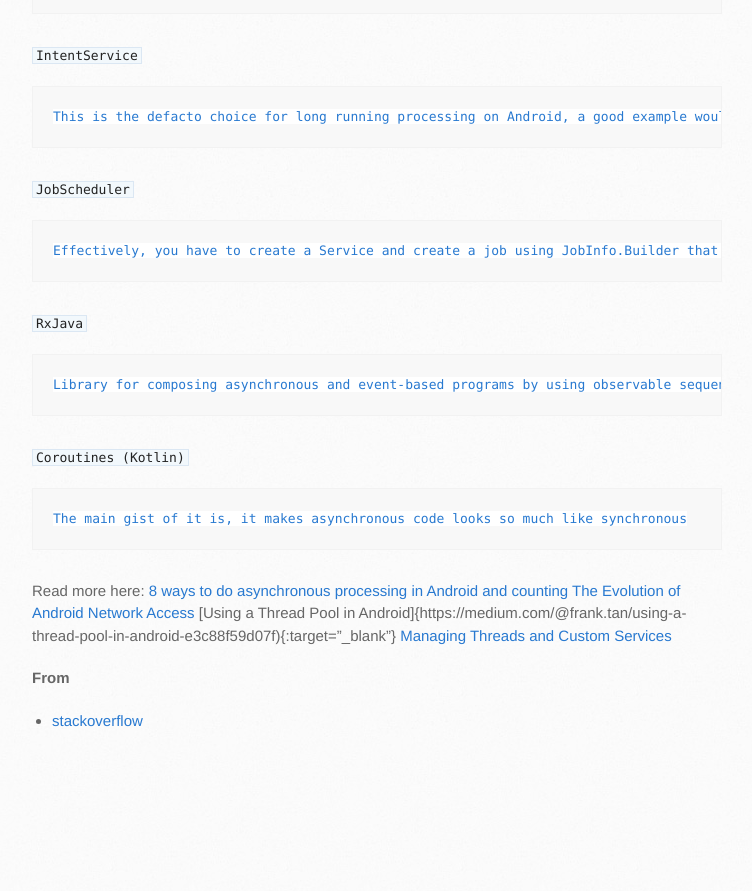
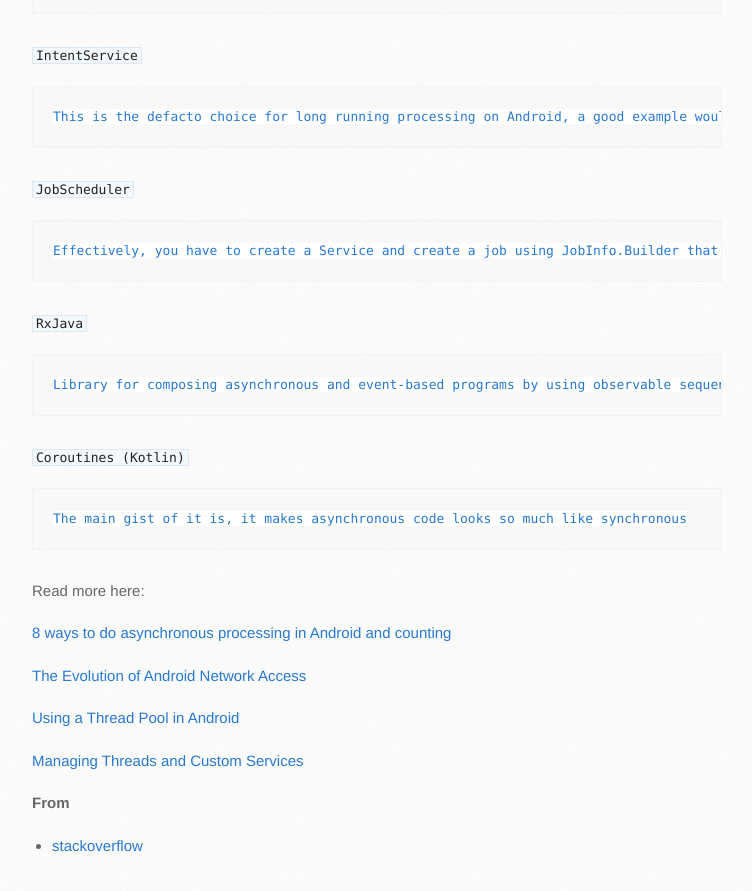
Before and after one commit to maobui/bui.github.io, a Jekyll site: the page built from docs/_posts/2019-04-05-asynchronous-processing-in-android.md, in a window 1280 px wide and 900 px high, scrolled down 1181 px. Shown: the top 891 px of the window, without its empty margins (138-890 px from the left). Built offline with Jekyll 4.4.1, drawn with Linux system fonts in a browser that asks for light colours; before the commit the page ends 1956 px from its top, so only the background shows below that.

Commit message:
- correct.

```diff
--- a/docs/_posts/2019-04-05-asynchronous-processing-in-android.md
+++ b/docs/_posts/2019-04-05-asynchronous-processing-in-android.md
@@ -52,9 +52,13 @@ There are some approaches that you should choose depends on the situation
     The main gist of it is, it makes asynchronous code looks so much like synchronous
 
 Read more here:
+
 [8 ways to do asynchronous processing in Android and counting](https://android.jlelse.eu/8-ways-to-do-asynchronous-processing-in-android-and-counting-f634dc6fae4e){:target="_blank"}
+
 [The Evolution of Android Network Access](https://medium.com/@elye.project/the-evolution-of-android-network-access-1e199fc6e9a2){:target="_blank"}
-[Using a Thread Pool in Android]{https://medium.com/@frank.tan/using-a-thread-pool-in-android-e3c88f59d07f){:target="_blank"}
+
+[Using a Thread Pool in Android](https://medium.com/@frank.tan/using-a-thread-pool-in-android-e3c88f59d07f){:target="_blank"}
+
 [Managing Threads and Custom Services](https://guides.codepath.com/android/Managing-Threads-and-Custom-Services#handlerthread-caveats){:target="_blank"}
 
 **From**
```
